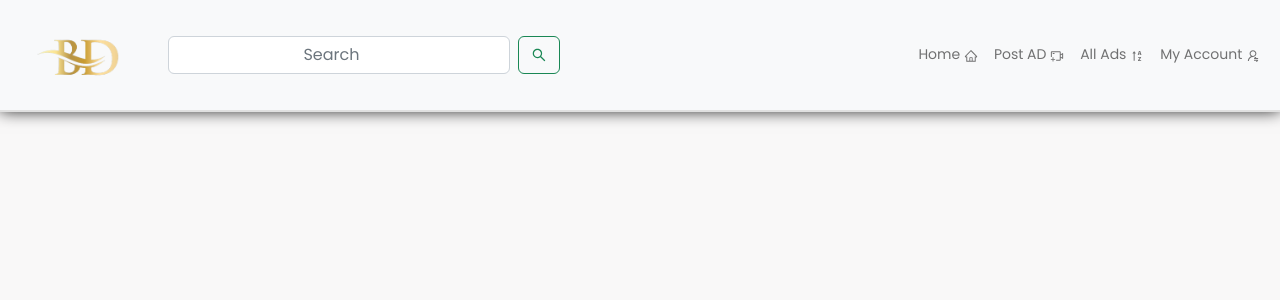
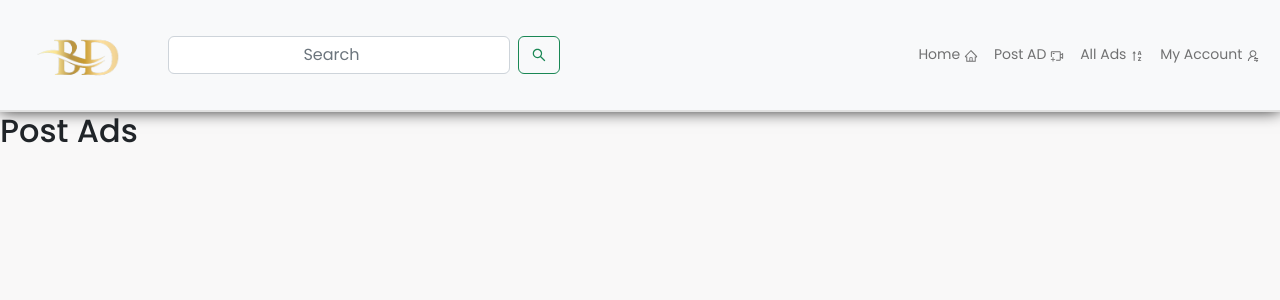
Before and after one commit to MdRoki2020/BECHE-DIN-PROJECT, a React (Create React App) app in the folder clint/: page /PostAds in a window 1280 px wide. Shown: the top 300 px of the page. Built offline with nearby package versions, Linux system fonts and the light colour scheme.

Commit message:
create some pages

```diff
--- a/clint/src/App.js
+++ b/clint/src/App.js
@@ -5,7 +5,10 @@ import './App.css';
 import Home from './Pages/Home';
 import LaptopItems from './Pages/LaptopItems';
 import NavigationBar from './Pages/NavigationBar';
+import PostAds from './Pages/PostAds';
 import ProductDetails from './Pages/ProductDetails';
+import MyAccount from './Pages/MyAccount';
+import AllAds from './Pages/AllAds';
 
 function App() {
   return (
@@ -18,6 +21,9 @@ function App() {
           <Route path="/" element={<Home />} />
           <Route path="/laptopItems" element={<LaptopItems />} />
           <Route path="/ProductDetails" element={<ProductDetails />} />
+          <Route path="/PostAds" element={<PostAds />} />
+          <Route path="/MyAccount" element={<MyAccount />} />
+          <Route path="/AllAds" element={<AllAds />} />
 
           {/* <Route path="/sendOtp" element={<SendOtp />}/>
           <Route path="/verifyOtp" element={<VerifyOtp />}/>
--- /dev/null
+++ b/clint/src/Pages/AllAds.jsx
@@ -0,0 +1,11 @@
+import React from 'react'
+
+const AllAds = () => {
+  return (
+    <div>
+      <h2>All Ads</h2>
+    </div>
+  )
+}
+
+export default AllAds
--- /dev/null
+++ b/clint/src/Pages/MyAccount.jsx
@@ -0,0 +1,11 @@
+import React from 'react'
+
+const MyAccount = () => {
+  return (
+    <div>
+      <h2>My Account</h2>
+    </div>
+  )
+}
+
+export default MyAccount
--- a/clint/src/Pages/NavigationBar.jsx
+++ b/clint/src/Pages/NavigationBar.jsx
@@ -20,9 +20,9 @@ const NavigationBar = () => {
                 </Form>
                 <Nav>
                     <Nav.Link as={Link} to={'/'}> Home <AiOutlineHome/></Nav.Link>
-                    <Nav.Link as={Link} to={'/postAD'}> Post AD <AiOutlineVideoCameraAdd/></Nav.Link>
+                    <Nav.Link as={Link} to={'/PostAds'}> Post AD <AiOutlineVideoCameraAdd/></Nav.Link>
                     <Nav.Link as={Link} to={'/allADS'}> All Ads <AiOutlineSortDescending/></Nav.Link>
-                    <Nav.Link as={Link} to={'/myAccount'}> My Account <AiOutlineUserSwitch/></Nav.Link>
+                    <Nav.Link as={Link} to={'/MyAccount'}> My Account <AiOutlineUserSwitch/></Nav.Link>
                 </Nav>
                 </Navbar.Collapse>
             </Container>
--- /dev/null
+++ b/clint/src/Pages/PostAds.jsx
@@ -0,0 +1,11 @@
+import React from 'react'
+
+const PostAds = () => {
+  return (
+    <div>
+      <h2>Post Ads</h2>
+    </div>
+  )
+}
+
+export default PostAds
```
Also changed, not shown: clint/src/Assets/style/PostAds.css (added).
